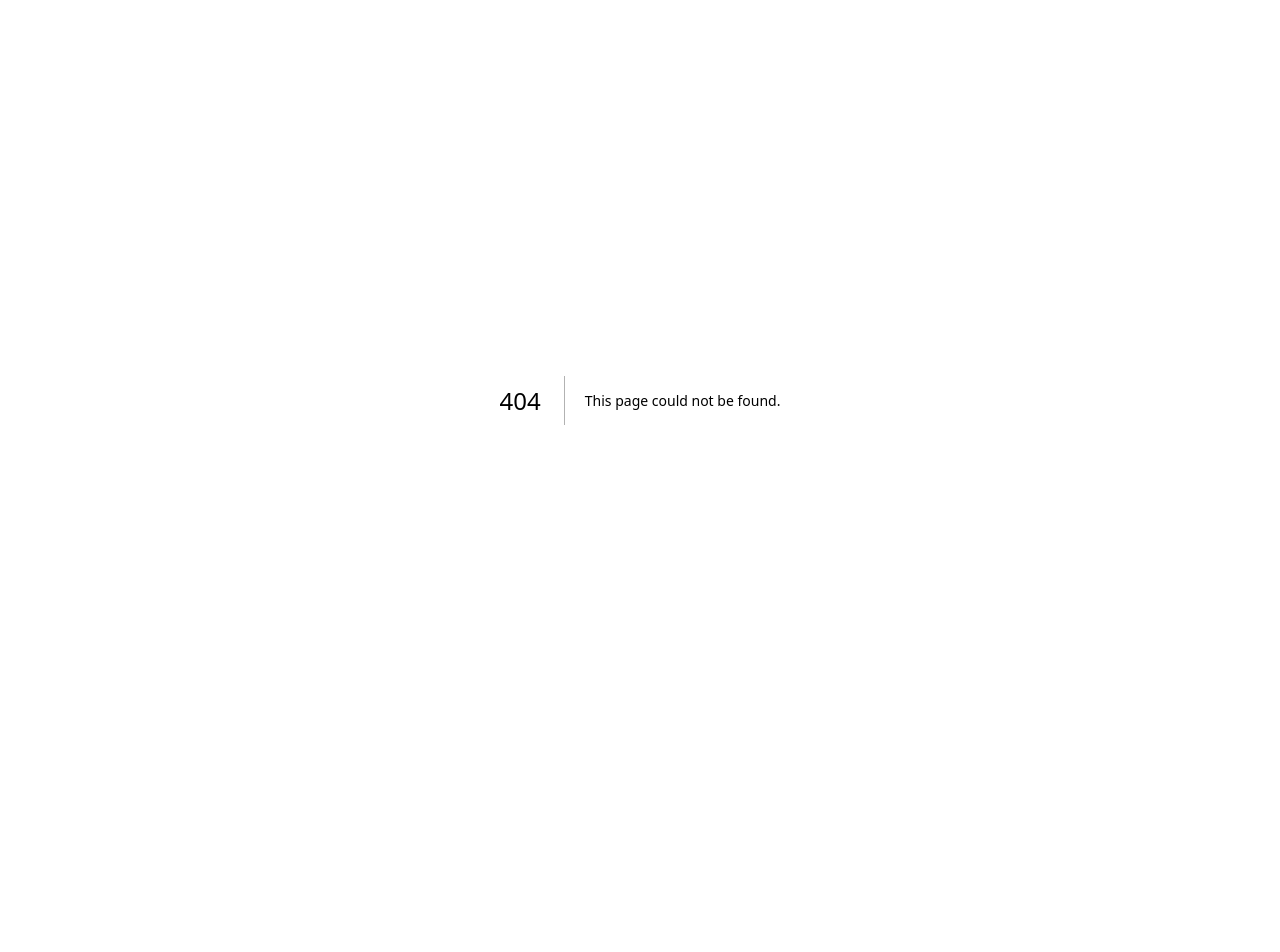
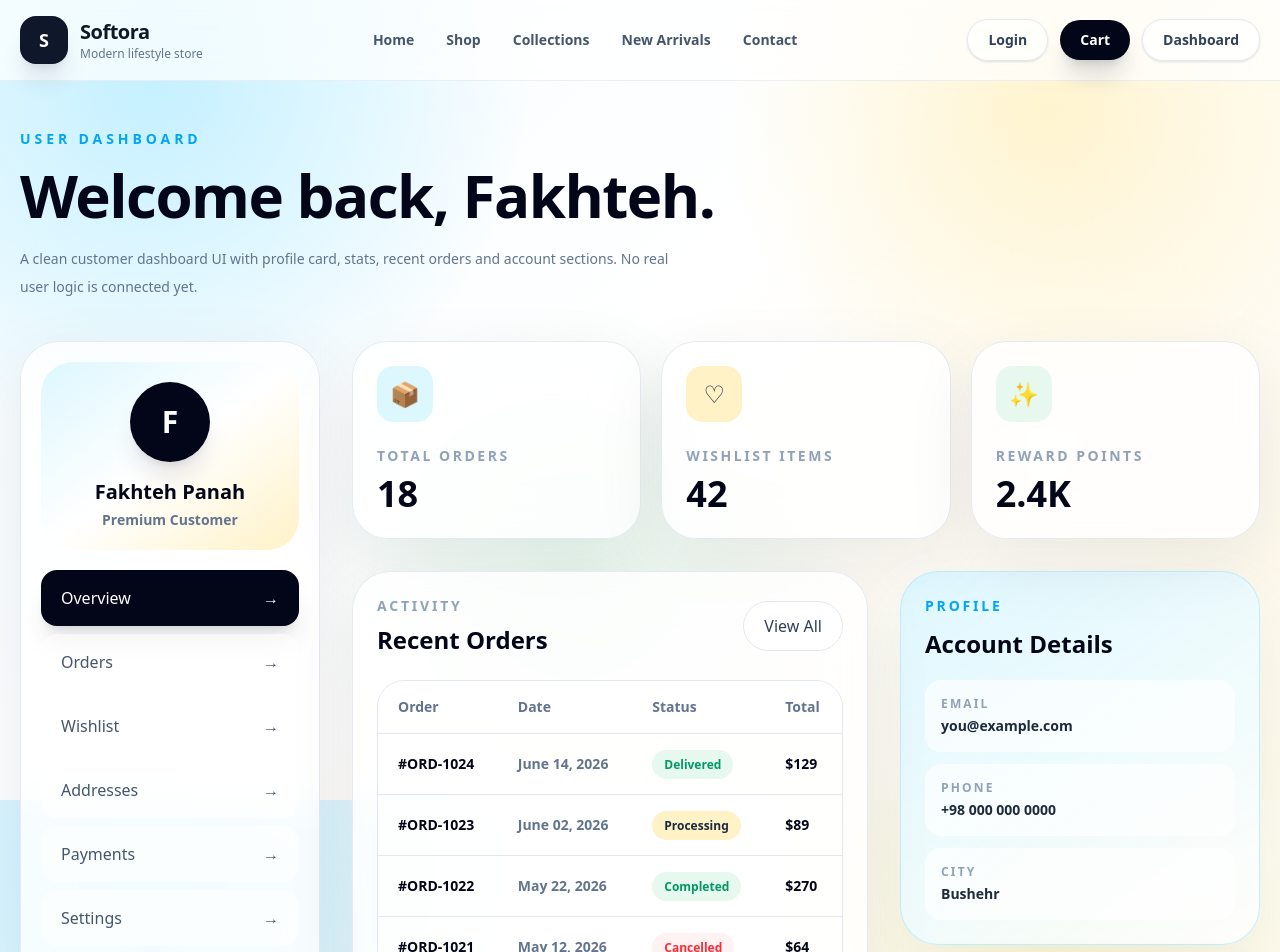
Before and after one commit to fakhtehpanah/softora-store, a Next.js app: page /dashboard in a window 1280 px wide. Before the commit this address had no page. Shown: the top 952 px of the page. Before the commit the page ends 800 px from the top, so only its background shows below. Built offline with nearby package versions, Linux system fonts and the light colour scheme.

Commit message:
Add user dashboard UI

```diff
--- /dev/null
+++ b/app/dashboard/page.tsx
@@ -0,0 +1,230 @@
+import Header from "@/components/layout/Header";
+import Footer from "@/components/layout/Footer";
+import UserSidebar from "@/components/dashboard/UserSidebar";
+
+const stats = [
+  {
+    title: "Total Orders",
+    value: "18",
+    icon: "📦",
+    color: "bg-[#DDF7FF]",
+  },
+  {
+    title: "Wishlist Items",
+    value: "42",
+    icon: "♡",
+    color: "bg-[#FFF2C7]",
+  },
+  {
+    title: "Reward Points",
+    value: "2.4K",
+    icon: "✨",
+    color: "bg-[#E7F8EE]",
+  },
+];
+
+const orders = [
+  {
+    id: "#ORD-1024",
+    date: "June 14, 2026",
+    status: "Delivered",
+    total: "$129",
+  },
+  {
+    id: "#ORD-1023",
+    date: "June 02, 2026",
+    status: "Processing",
+    total: "$89",
+  },
+  {
+    id: "#ORD-1022",
+    date: "May 22, 2026",
+    status: "Completed",
+    total: "$270",
+  },
+  {
+    id: "#ORD-1021",
+    date: "May 12, 2026",
+    status: "Cancelled",
+    total: "$64",
+  },
+];
+
+export default function UserDashboardPage() {
+  return (
+    <>
+      <Header />
+
+      <main className="min-h-screen px-5 py-12">
+        <section className="mx-auto max-w-7xl">
+          <div className="mb-10">
+            <p className="text-sm font-black uppercase tracking-[0.28em] text-sky-500">
+              User Dashboard
+            </p>
+
+            <h1 className="mt-4 text-4xl font-black tracking-tight text-slate-950 md:text-6xl">
+              Welcome back, Fakhteh.
+            </h1>
+
+            <p className="mt-5 max-w-2xl text-sm leading-7 text-slate-500">
+              A clean customer dashboard UI with profile card, stats, recent
+              orders and account sections. No real user logic is connected yet.
+            </p>
+          </div>
+
+          <div className="grid gap-8 lg:grid-cols-[300px_1fr]">
+            <UserSidebar />
+
+            <section className="space-y-8">
+              <div className="grid gap-5 md:grid-cols-3">
+                {stats.map((item) => (
+                  <div
+                    key={item.title}
+                    className="store-glass-card rounded-[2.2rem] p-6"
+                  >
+                    <div
+                      className={`flex h-14 w-14 items-center justify-center rounded-2xl text-2xl ${item.color}`}
+                    >
+                      {item.icon}
+                    </div>
+
+                    <p className="mt-6 text-sm font-black uppercase tracking-[0.18em] text-slate-400">
+                      {item.title}
+                    </p>
+
+                    <h2 className="mt-2 text-4xl font-black text-slate-950">
+                      {item.value}
+                    </h2>
+                  </div>
+                ))}
+              </div>
+
+              <div className="grid gap-8 xl:grid-cols-[1fr_360px]">
+                <div className="store-glass-card rounded-[2.4rem] p-6">
+                  <div className="mb-6 flex items-center justify-between gap-4">
+                    <div>
+                      <p className="text-sm font-black uppercase tracking-[0.2em] text-slate-400">
+                        Activity
+                      </p>
+
+                      <h2 className="mt-2 text-2xl font-black text-slate-950">
+                        Recent Orders
+                      </h2>
+                    </div>
+
+                    <button
+                      type="button"
+                      className="rounded-full border border-slate-200 bg-white/75 px-5 py-3 text-sm font-black text-slate-700 transition hover:bg-white"
+                    >
+                      View All
+                    </button>
+                  </div>
+
+                  <div className="overflow-hidden rounded-[1.7rem] border border-slate-200 bg-white/55">
+                    <table className="w-full text-left text-sm">
+                      <thead className="bg-white/75 text-slate-500">
+                        <tr>
+                          <th className="px-5 py-4 font-black">Order</th>
+                          <th className="px-5 py-4 font-black">Date</th>
+                          <th className="px-5 py-4 font-black">Status</th>
+                          <th className="px-5 py-4 font-black">Total</th>
+                        </tr>
+                      </thead>
+
+                      <tbody>
+                        {orders.map((order) => (
+                          <tr
+                            key={order.id}
+                            className="border-t border-slate-200"
+                          >
+                            <td className="px-5 py-5 font-black text-slate-950">
+                              {order.id}
+                            </td>
+
+                            <td className="px-5 py-5 font-semibold text-slate-500">
+                              {order.date}
+                            </td>
+
+                            <td className="px-5 py-5">
+                              <span
+                                className={`rounded-full px-3 py-1.5 text-xs font-black ${
+                                  order.status === "Cancelled"
+                                    ? "bg-red-50 text-red-500"
+                                    : order.status === "Processing"
+                                      ? "bg-[#FFF2C7] text-slate-800"
+                                      : "bg-[#E7F8EE] text-emerald-600"
+                                }`}
+                              >
+                                {order.status}
+                              </span>
+                            </td>
+
+                            <td className="px-5 py-5 font-black text-slate-950">
+                              {order.total}
+                            </td>
+                          </tr>
+                        ))}
+                      </tbody>
+                    </table>
+                  </div>
+                </div>
+
+                <aside className="space-y-5">
+                  <div className="store-blue-card rounded-[2.4rem] p-6">
+                    <p className="text-sm font-black uppercase tracking-[0.2em] text-sky-500">
+                      Profile
+                    </p>
+
+                    <h2 className="mt-3 text-2xl font-black text-slate-950">
+                      Account Details
+                    </h2>
+
+                    <div className="mt-5 space-y-3">
+                      {[
+                        ["Email", "you@example.com"],
+                        ["Phone", "+98 000 000 0000"],
+                        ["City", "Bushehr"],
+                      ].map(([label, value]) => (
+                        <div
+                          key={label}
+                          className="rounded-2xl bg-white/65 p-4"
+                        >
+                          <p className="text-xs font-black uppercase tracking-[0.18em] text-slate-400">
+                            {label}
+                          </p>
+                          <p className="mt-1 text-sm font-black text-slate-800">
+                            {value}
+                          </p>
+                        </div>
+                      ))}
+                    </div>
+                  </div>
+
+                  <div className="store-cream-card rounded-[2.4rem] p-6">
+                    <p className="text-sm font-black uppercase tracking-[0.2em] text-slate-500">
+                      Reward
+                    </p>
+
+                    <h2 className="mt-3 text-2xl font-black text-slate-950">
+                      Softora Club
+                    </h2>
+
+                    <p className="mt-3 text-sm leading-7 text-slate-600">
+                      You are close to your next reward. This card is only UI.
+                    </p>
+
+                    <div className="mt-5 h-3 rounded-full bg-white/80">
+                      <div className="h-3 w-3/4 rounded-full bg-slate-950" />
+                    </div>
+                  </div>
+                </aside>
+              </div>
+            </section>
+          </div>
+        </section>
+      </main>
+
+      <Footer />
+    </>
+  );
+}
--- /dev/null
+++ b/components/dashboard/UserSidebar.tsx
@@ -0,0 +1,52 @@
+const menuItems = [
+  "Overview",
+  "Orders",
+  "Wishlist",
+  "Addresses",
+  "Payments",
+  "Settings",
+];
+
+export default function UserSidebar() {
+  return (
+    <aside className="store-glass-card h-fit rounded-[2.4rem] p-5 lg:sticky lg:top-28">
+      <div className="rounded-[2rem] bg-gradient-to-br from-[#DDF7FF] via-white to-[#FFF2C7] p-5 text-center">
+        <div className="mx-auto flex h-20 w-20 items-center justify-center rounded-full bg-slate-950 text-3xl font-black text-white shadow-xl shadow-slate-900/10">
+          F
+        </div>
+
+        <h2 className="mt-4 text-xl font-black text-slate-950">
+          Fakhteh Panah
+        </h2>
+
+        <p className="mt-1 text-sm font-semibold text-slate-500">
+          Premium Customer
+        </p>
+      </div>
+
+      <nav className="mt-5 space-y-2">
+        {menuItems.map((item, index) => (
+          <button
+            key={item}
+            type="button"
+            className={`flex w-full items-center justify-between rounded-2xl px-5 py-4 text-sm font-black transition ${
+              index === 0
+                ? "bg-slate-950 text-white shadow-xl shadow-slate-900/10"
+                : "bg-white/55 text-slate-600 hover:bg-white hover:text-slate-950"
+            }`}
+          >
+            <span>{item}</span>
+            <span>→</span>
+          </button>
+        ))}
+      </nav>
+
+      <button
+        type="button"
+        className="mt-5 w-full rounded-full border border-slate-200 bg-white/75 px-5 py-4 text-sm font-black text-slate-700 transition hover:bg-white hover:text-red-500"
+      >
+        Logout
+      </button>
+    </aside>
+  );
+}
--- a/components/layout/Header.tsx
+++ b/components/layout/Header.tsx
@@ -66,6 +66,12 @@ export default function Header() {
 >
   Cart
 </a>
+<a
+  href="/dashboard"
+  className="rounded-full border border-slate-200 bg-white/70 px-5 py-2.5 text-sm font-bold text-slate-700 shadow-sm transition hover:-translate-y-0.5 hover:border-slate-300 hover:bg-white"
+>
+  Dashboard
+</a>
         </div>
 
         <button
```
